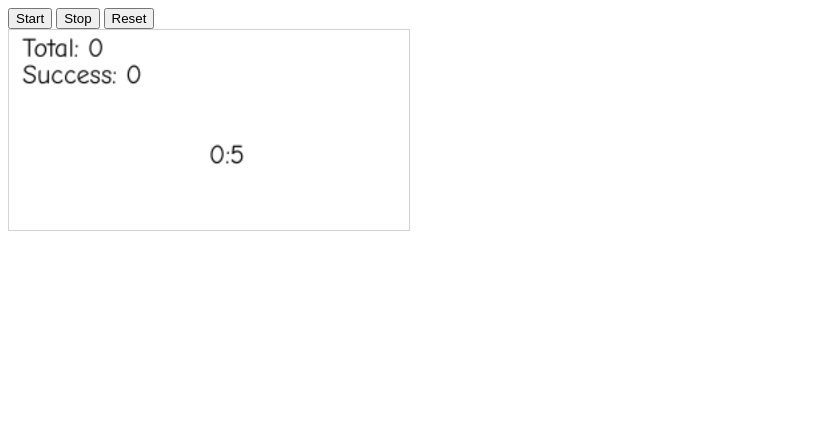
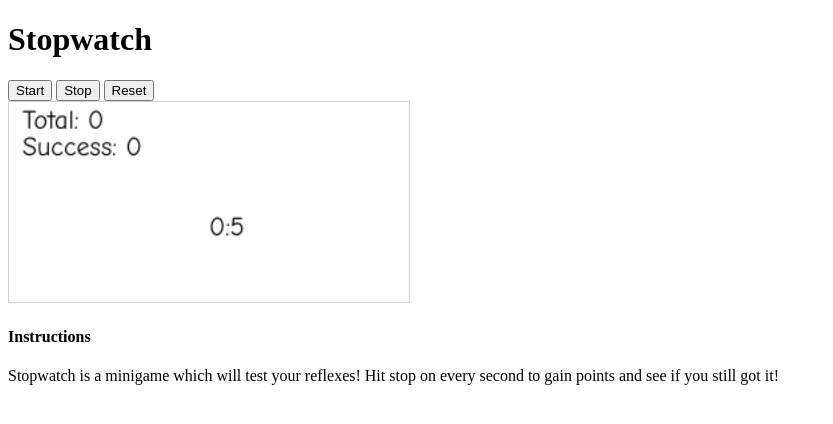
Before and after one commit to dchen71/stopwatch, a plain HTML site: page index.html in a window 1280 px wide. Shown: the whole page, without its empty margins (0-833 px from the left). Drawn offline with Linux system fonts and the light colour scheme.

Commit message:
added instructions

```diff
--- a/index.html
+++ b/index.html
@@ -5,6 +5,7 @@
 	<link rel="stylesheet" type="text/css" href="stylesheets/main.css">
 </head>
 <body>
+	<h1>Stopwatch</h1>
 	<div class="buttons">
 		<button type="button" onclick='start_handler()'>Start</button>
 		<button type="button" onclick="stop_handler()">Stop</button>
@@ -15,6 +16,11 @@
 		Your browser does not support the HTML5 canvas tag.
 	</canvas>
 
+	<div class="instruct">
+		<h4>Instructions</h4>
+		<p>Stopwatch is a minigame which will test your reflexes! Hit stop on every second to gain points and see if you still got it!</p>
+	</div>
+
 	<script type="text/javascript" src="scripts/stopwatch.js"></script>
 </body>
 </html>
```
